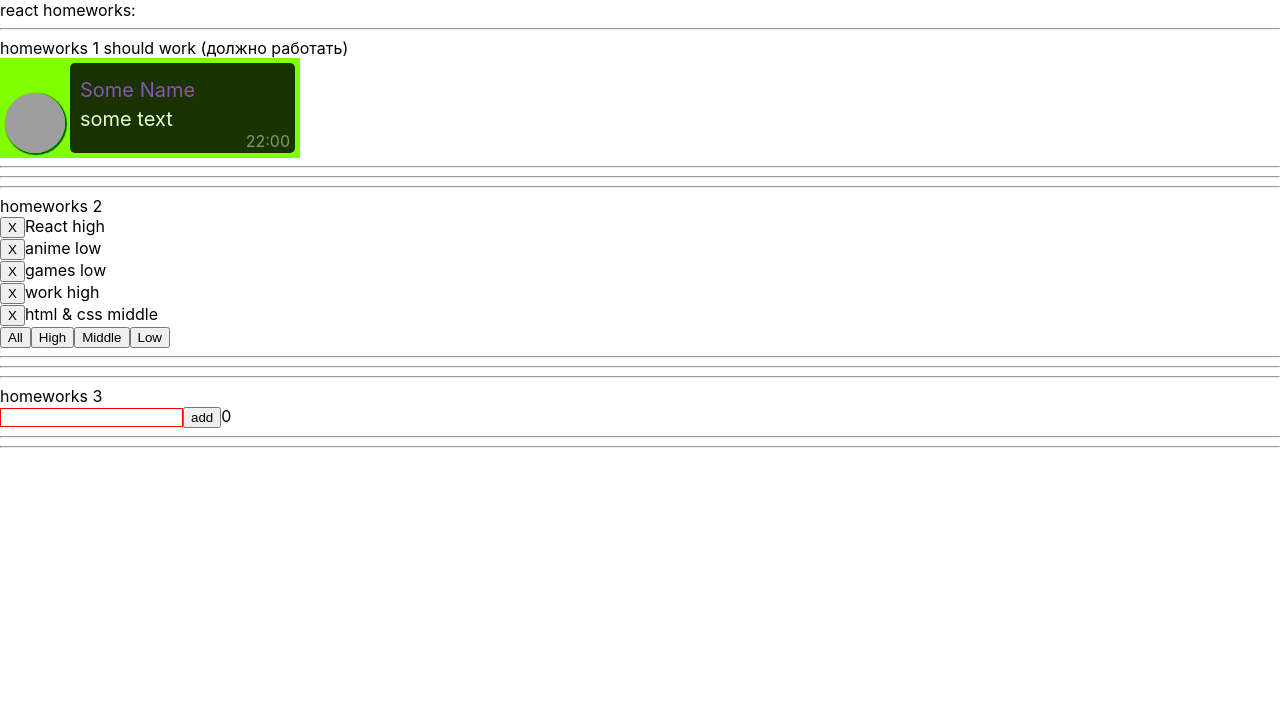
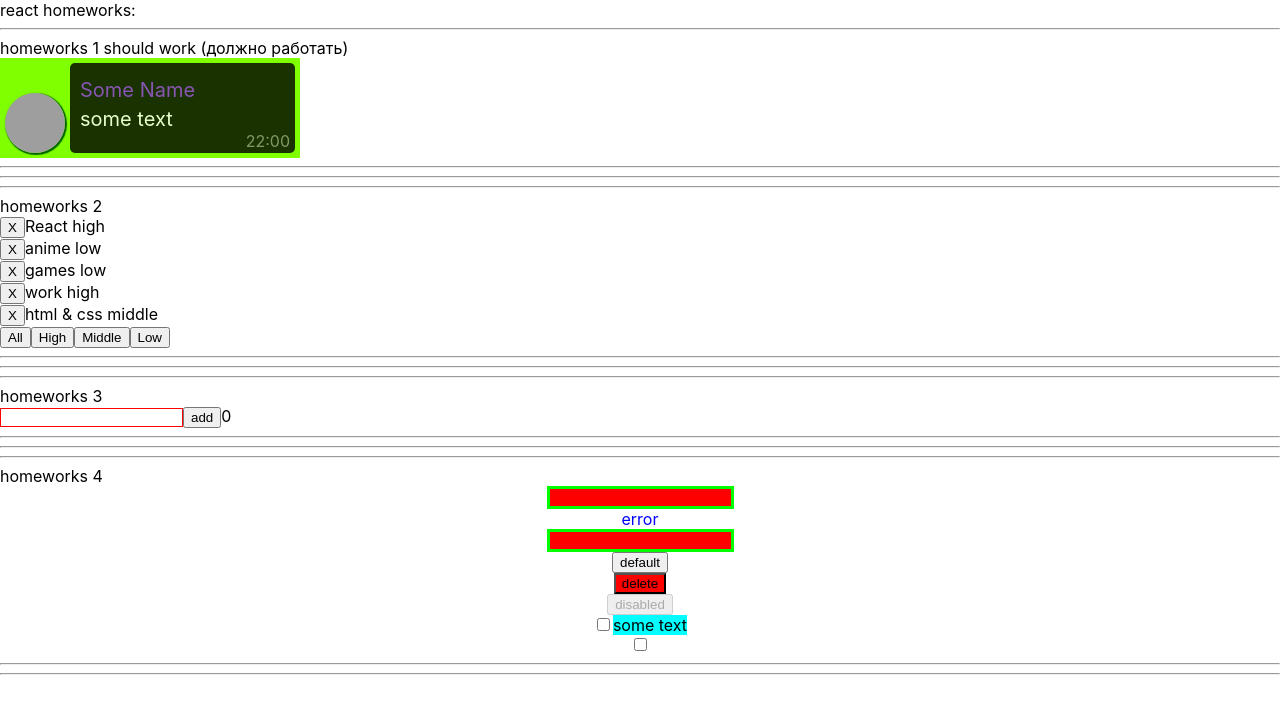
Before and after one commit to alexDose/HW-of-Ignat, a React (Create React App) app: page / in a window 1280 px wide. Shown: the top 714 px of the page. Built offline with nearby package versions, Linux system fonts and the light colour scheme; grey boxes are pictures that could not be loaded.

Commit message:
lesson 4

```diff
--- a/src/p1-main/m1-ui/u1-app/App.tsx
+++ b/src/p1-main/m1-ui/u1-app/App.tsx
@@ -3,6 +3,7 @@ import s from './App.module.css'
 import HW1 from '../../../p2-homeworks/h1/HW1'
 import HW2 from "../../../p2-homeworks/h2/HW2";
 import HW3 from "../../../p2-homeworks/h3/HW3";
+import HW4 from "../../../p2-homeworks/h4/HW4";
 
 function App() {
     return (
@@ -11,7 +12,7 @@ function App() {
             <HW1/>
             <HW2/>
             <HW3/>
-            {/*<HW4/>*/}
+            <HW4/>
             {/*<HW5/>*/}
 
         </div>
--- a/src/p2-homeworks/h4/HW4.tsx
+++ b/src/p2-homeworks/h4/HW4.tsx
@@ -30,7 +30,7 @@ function HW4() {
                     onChangeText={setText}
                     onEnter={showAlert}
                     error={error}
-                    // spanClassName={s.testSpanError}
+                    spanClassName={s.testSpanError}
                 />
 
                 <SuperInputText
--- a/src/p2-homeworks/h4/common/c1-SuperInputText/SuperInputText.module.css
+++ b/src/p2-homeworks/h4/common/c1-SuperInputText/SuperInputText.module.css
@@ -1,5 +1,5 @@
 .superInput {
-
+    color: gold;
 }
 
 .errorInput {
--- a/src/p2-homeworks/h4/common/c1-SuperInputText/SuperInputText.tsx
+++ b/src/p2-homeworks/h4/common/c1-SuperInputText/SuperInputText.tsx
@@ -25,21 +25,28 @@ const SuperInputText: React.FC<SuperInputTextPropsType> = (
     }
 ) => {
     const onChangeCallback = (e: ChangeEvent<HTMLInputElement>) => {
-        onChange // если есть пропс onChange
-        && onChange(e) // то передать ему е (поскольку onChange не обязателен)
+        if (onChange) {
+            onChange(e)
+        }// если есть пропс onChange
+         // то передать ему е (поскольку onChange не обязателен)
 
-        onChangeText && onChangeText(e.currentTarget.value)
+        if (onChangeText) {
+            onChangeText(e.currentTarget.value)
+        }
     }
     const onKeyPressCallback = (e: KeyboardEvent<HTMLInputElement>) => {
-        onKeyPress && onKeyPress(e);
-
-        onEnter // если есть пропс onEnter
-        && e.key === 'Enter' // и если нажата кнопка Enter
-        && onEnter() // то вызвать его
+        if (onKeyPress) {
+            onKeyPress(e)
+        }
+        if (onEnter && e.key === 'Enter') {
+            onEnter()
+        }// если есть пропс onEnter
+         // и если нажата кнопка Enter
+         // то вызвать его
     }
 
     const finalSpanClassName = `${s.error} ${spanClassName ? spanClassName : ''}`
-    const finalInputClassName = `${s.errorInput} ${className}` // need to fix with (?:) and s.superInput
+    const finalInputClassName = `${s.errorInput} ${className ? s.superInput : ""}` // need to fix with (?:) and s.superInput
 
     return (
         <>
--- a/src/p2-homeworks/h4/common/c3-SuperCheckbox/SuperCheckbox.module.css
+++ b/src/p2-homeworks/h4/common/c3-SuperCheckbox/SuperCheckbox.module.css
@@ -3,5 +3,5 @@
 }
 
 .spanClassName {
-
+background: aqua;
 }
--- a/src/p2-homeworks/h4/common/c3-SuperCheckbox/SuperCheckbox.tsx
+++ b/src/p2-homeworks/h4/common/c3-SuperCheckbox/SuperCheckbox.tsx
@@ -20,7 +20,11 @@ const SuperCheckbox: React.FC<SuperCheckboxPropsType> = (
     }
 ) => {
     const onChangeCallback = (e: ChangeEvent<HTMLInputElement>) => {
-        // сделайте так чтоб работал onChange и onChangeChecked
+        if (onChangeChecked) {
+            onChangeChecked(e.currentTarget.checked)
+        } if (onChange) {
+            onChange(e)
+        }// сделайте так чтоб работал onChange и onChangeChecked
     }
 
     const finalInputClassName = `${s.checkbox} ${className ? className : ''}`
```
Also changed, not shown: 1 other file (tests, documents, lock files or other folders).
